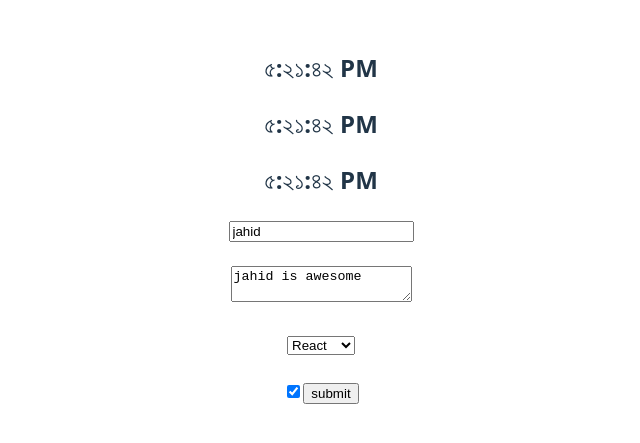
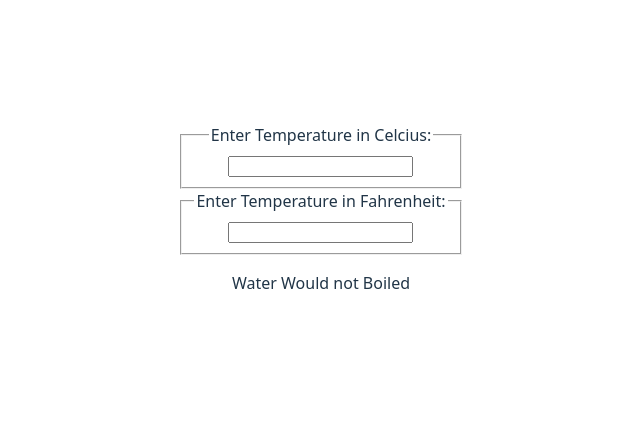
Before and after one commit to jahid-cuet/React-js, a React (Vite) app: page / in a window 1280 px wide. Shown: the part 183-626 px from the top of the page, without its empty margins (319-959 px from the left). Built offline with nearby package versions, Linux system fonts and the light colour scheme.

Commit message:
React Lifting State Up

```diff
--- a/src/App.jsx
+++ b/src/App.jsx
@@ -1,14 +1,17 @@
 import './App.css'
 import ClockList from './ClockList';
 import Form from './Form';
+import Calculator from './Calculator';
 
 
 function App() {
-const quantities=[1,2,3];
+// const quantities=[1,2,3];
   return (
     <>
-    <div> < ClockList  quantities={quantities}/></div>
-    <div> < Form/></div>
+    {/* <div> < ClockList  quantities={quantities}/></div>     */}
+    {/* <div> < Form/></div>     */}
+
+    <Calculator/>
     </>
   )
 }
--- /dev/null
+++ b/src/BoilingVerdict.jsx
@@ -0,0 +1,6 @@
+export default function BoilingVerdict({clecius=0}){
+    if (clecius>= 100){
+        return <p>The water would boiling</p>
+    }
+    return <p>Water Would not Boiled</p>
+}
--- /dev/null
+++ b/src/Calculator.jsx
@@ -0,0 +1,35 @@
+import React from "react";
+import BoilingVerdict from "./BoilingVerdict";
+import TemperatureInput from "./TemperatureInput";
+import {convert,toCelcius,toFahrenheit} from './converter';
+export default class Calculator extends React.Component{
+
+    state={temperature: '', scale: 'c'}
+    handleChange =(e,scale) =>{
+        this.setState({
+            temperature: e.target.value,
+            scale: scale,
+        });
+
+    }
+
+    render(){
+
+        const {temperature,scale}=this.state;
+        const celcius=scale ==='f'?convert(temperature,toCelcius) : temperature;
+        const fahrenheit=scale ==='c'?convert(temperature,toFahrenheit) : temperature;
+    return(
+       <div>
+            <TemperatureInput
+            scale="c"
+            temperature={celcius}
+            onTemperatureChange={this.handleChange} />
+            <TemperatureInput scale="f"
+             temperature={fahrenheit}
+             onTemperatureChange={this.handleChange} />
+
+            <BoilingVerdict clecius={parseFloat(temperature)}/>
+            </div>
+    )
+    }
+}
--- /dev/null
+++ b/src/TemperatureInput.jsx
@@ -0,0 +1,15 @@
+import React from "react";
+
+const scaleNames={
+    c: 'Celcius',
+    f: 'Fahrenheit',
+}
+export default function TemperatureInput ({temperature,scale,onTemperatureChange}){
+    return(
+     <fieldset>
+            <legend>Enter Temperature in {scaleNames[scale]}:</legend>
+            <input type="text"  value={temperature} onChange={(e)=>
+                onTemperatureChange(e,scale)}/>
+            </fieldset>
+    )
+}
--- /dev/null
+++ b/src/converter.js
@@ -0,0 +1,18 @@
+export function toCelcius(fahrenheit){
+     return (fahrenheit -32)*5/9;
+}
+
+export function toFahrenheit(celcius){
+     return (celcius*9/5)+32;
+}
+
+export function convert(temperature,convertTo){
+    const  input=parseFloat(temperature);
+    if(Number.isNaN(input)){
+        return '';
+
+    }
+    const output =convertTo(input);
+    const rounded =Math.round(output*1000)/1000;
+    return rounded.toString();
+}
```
